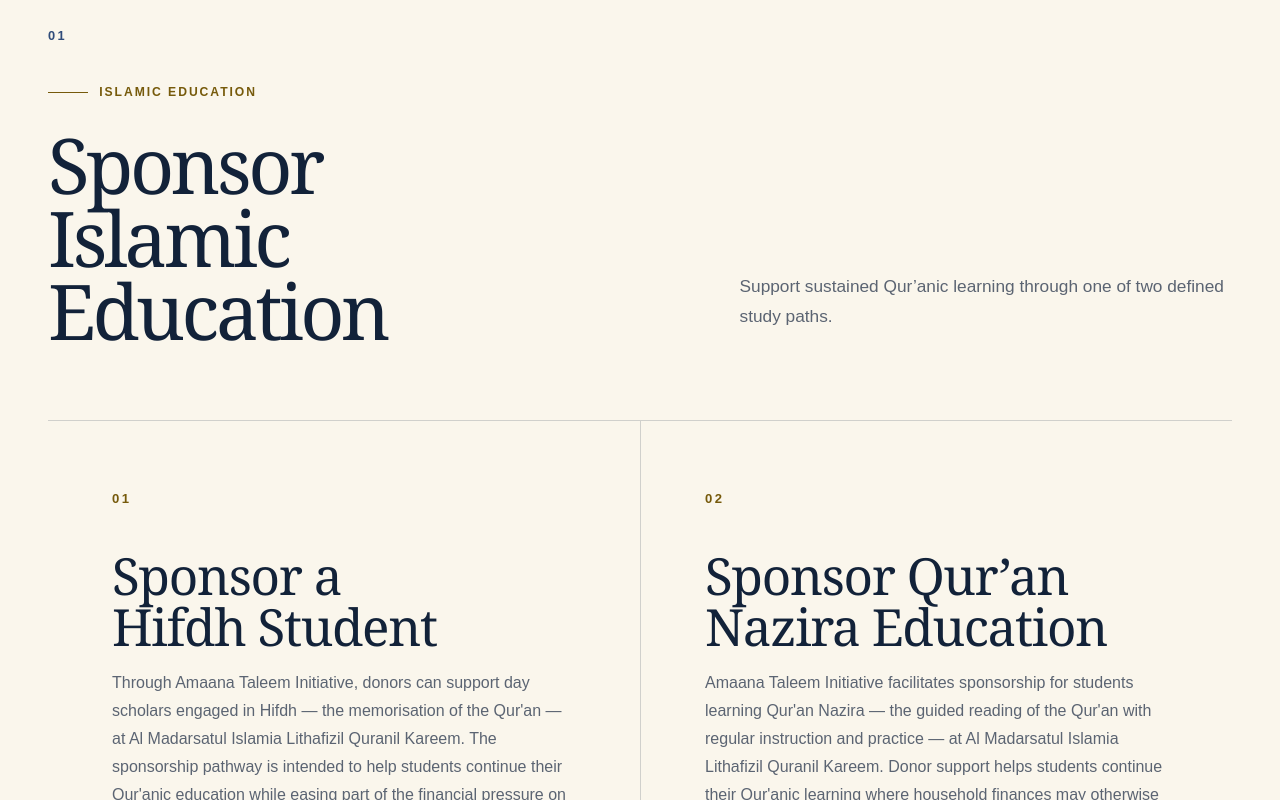
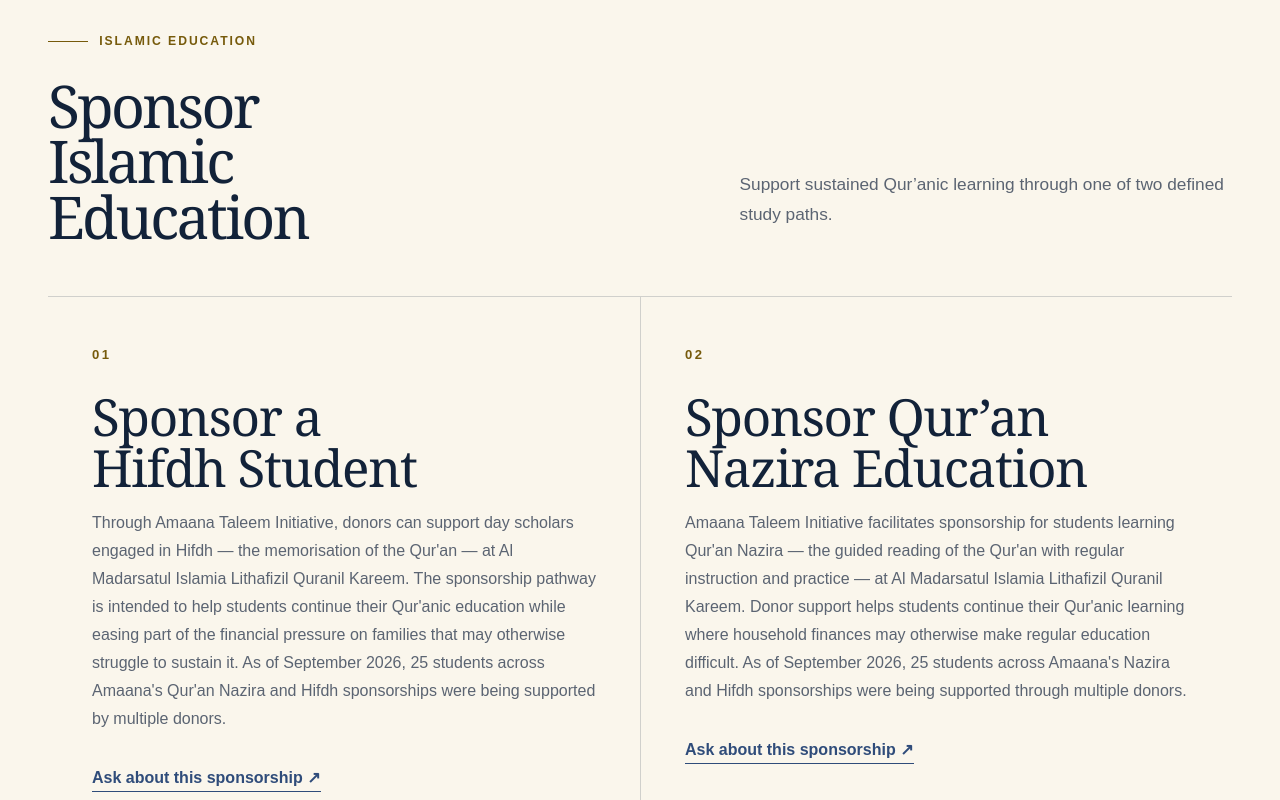
Before and after one commit to immazhark/amaana-platform, a Next.js app: page /get-involved/sponsor-education in a window 1280 px wide. Shown: the part 920-1720 px from the top of the page. Built offline with nearby package versions, Linux system fonts and the light colour scheme; no server answers; the database is empty.

Commit message:
style: align Taleem sponsorship with site rhythm

```diff
--- a/src/app/get-involved/sponsor-education/sponsor-education.css
+++ b/src/app/get-involved/sponsor-education/sponsor-education.css
@@ -42,3 +42,19 @@
 }
 
 @media (prefers-reduced-motion: reduce) { .taleem-sponsor * { scroll-behavior: auto; } }
+
+
+/* Bring the Taleem route into the shared compact L1 rhythm. */
+.taleem-hero{padding-block:clamp(3.75rem,7vw,6rem)}
+.taleem-hero h1{font-size:clamp(3.2rem,6.5vw,6rem)}
+.taleem-programme,.taleem-process{padding-block:clamp(3.75rem,6vw,5.75rem)}
+.taleem-section-head{margin-bottom:clamp(2rem,4vw,3.25rem)}
+.taleem-section-head h2,.taleem-school h2,.taleem-closing h2{font-size:clamp(2.45rem,4.6vw,4.5rem)}
+.taleem-path{padding:clamp(1.5rem,3.5vw,2.75rem)}
+.taleem-path h3{margin-top:1.5rem}
+.taleem-path a{text-decoration:none;border-bottom:1px solid currentColor}
+.taleem-school{padding-block:clamp(3.75rem,6.5vw,6rem)}
+.taleem-process li{padding-top:1.5rem}
+.taleem-process h3{margin-top:1.25rem}
+.taleem-closing{padding-block:clamp(3.75rem,6vw,5.75rem)}
+@media(max-width:760px){.taleem-hero{padding-block:3.5rem}.taleem-hero h1{font-size:clamp(3.25rem,16vw,5.4rem)}}
```
